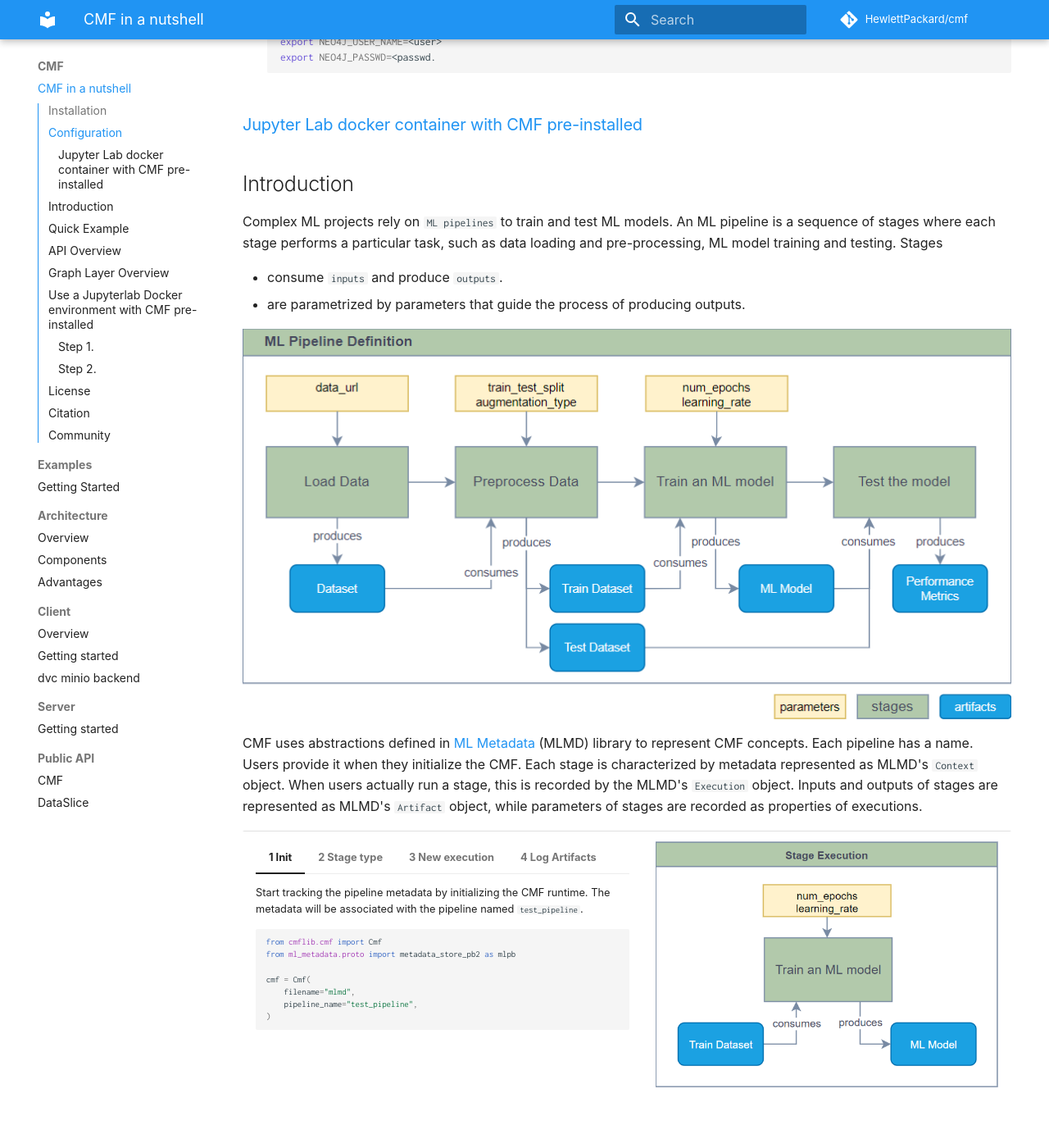
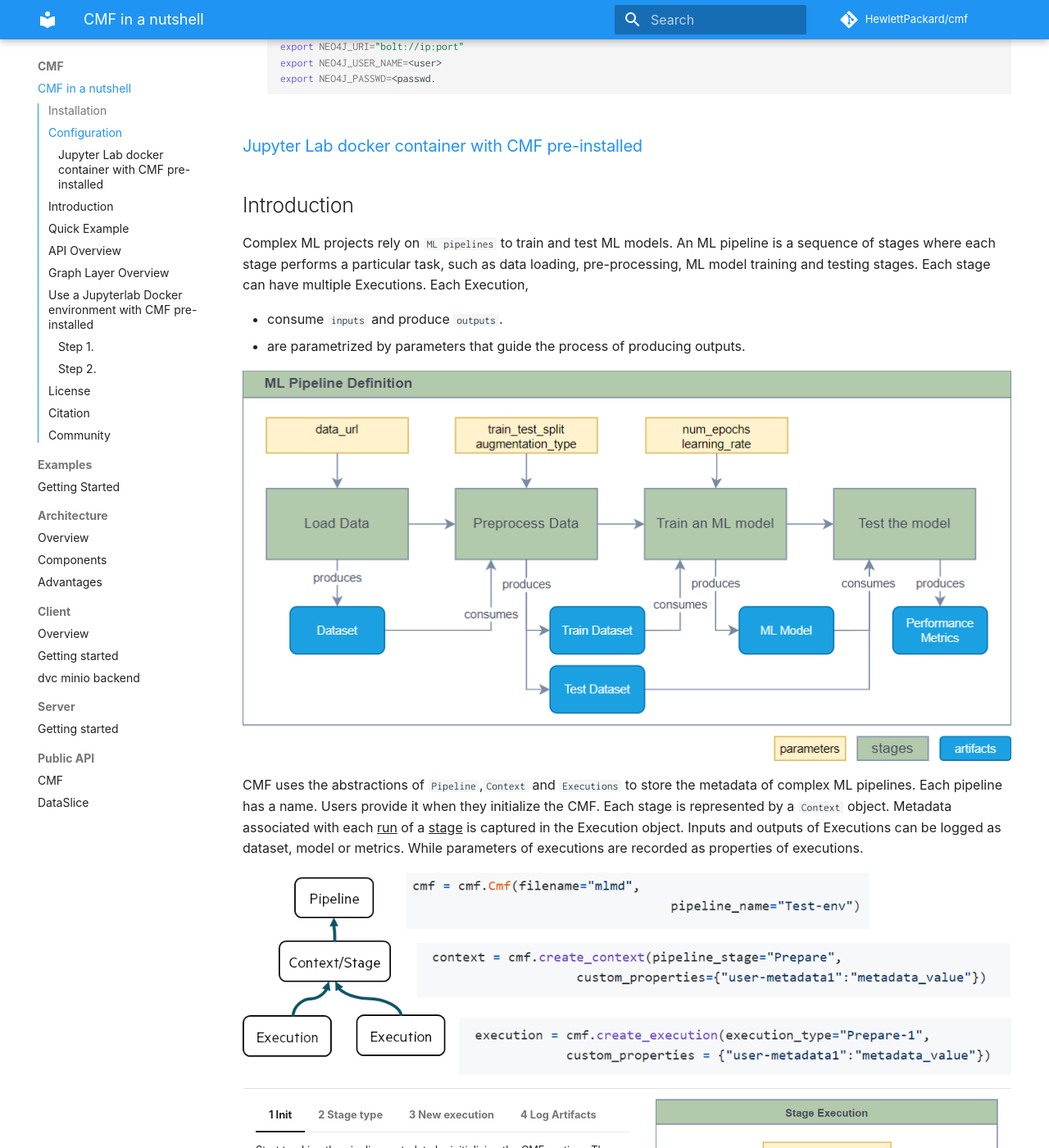
Before and after one commit to HewlettPackard/cmf, an MkDocs documentation site: the page built from docs/index.md, in a window 1280 px wide and 1400 px high, scrolled down 815 px. Shown: the whole window at 82% size. Built offline with MkDocs 1.6.1 and Material for MkDocs 9.7.7, drawn with Linux system fonts in a browser that asks for light colours; some web fonts are replaced; comment, search, counter and statistics services are not loaded; some of the changed text lies outside the part shown.

Commit message:
Updated the documentation

````diff
--- a/docs/index.md
+++ b/docs/index.md
@@ -5,7 +5,8 @@
 models and performance metrics) recorded by the framework are versioned and identified by their content hash.
 
 ## Installation
-CMF requires 3.8 >= Python <= 3.9. Create python virtual environment:
+CMF requires 3.8 >= Python <= 3.9.<br>
+Create python virtual environment:
 
 === "Conda"
     ```shell
@@ -44,18 +45,23 @@
 ### [Jupyter Lab docker container with CMF pre-installed](#docker-section)
 ## Introduction
 Complex ML projects rely on `ML pipelines` to train and test ML models. An ML pipeline is a sequence of stages where
-each stage performs a particular task, such as data loading and pre-processing, ML model training and testing. Stages
+each stage performs a particular task, such as data loading,  pre-processing, ML model training and testing stages.
+Each stage can have multiple Executions.
+Each Execution,
 
 - consume `inputs` and produce `outputs`.
 - are parametrized by parameters that guide the process of producing outputs.
 
 <img src="assets/ml_pipeline_def.png" alt="ML Pipeline Definition Example" style="display: block; margin: 0 auto" />
 
-CMF uses abstractions defined in [ML Metadata](https://www.tensorflow.org/tfx/guide/mlmd) (MLMD) library to represent
-CMF concepts.  Each pipeline has a name. Users provide it when they initialize the CMF. Each stage is characterized by
-metadata represented as MLMD's `Context` object. When users actually run a stage, this is recorded by the MLMD's
-`Execution` object. Inputs and outputs of stages are represented as MLMD's `Artifact` object, while parameters of stages
+CMF uses the abstractions of `Pipeline`,`Context` and `Executions` to store the metadata of complex ML pipelines.
+Each pipeline has a name. Users provide it when they initialize the CMF. Each stage is represented by a `Context` object.
+Metadata associated with each <u>run</u> of a <u>stage</u> is captured in the Execution object.
+Inputs and outputs of Executions can be logged as dataset, model or metrics. While parameters of executions
 are recorded as properties of executions.
+
+
+<img src="assets/cmf_concepts.png" alt="CMF abstractions" style="display: block; margin: 0 auto" />
 
 <table markdown="block" style="border: 0">
 <tbody markdown="block" style="width: 100%; display: table">
@@ -86,7 +92,7 @@
 
 === "3 New execution"
     Now we can create a new stage execution associated with the `train` stage. The CMF always creates a new execution,
-    and will adjust its name, so it's unique. This is also the place where we log stage `parameters`.
+    and will adjust its name, so it's unique. This is also the place where we can log execution `parameters` like seed, hyper-parameters etc .
     ```python
     execution: mlmd.proto.Execution = cmf.create_execution(
         execution_type="train",
````
Also changed, not shown: other parts of docs/index.md (+2 -2 lines), README.md (+1 -1 lines), docs/assets/cmf_concepts.png (added), 1 other file.
